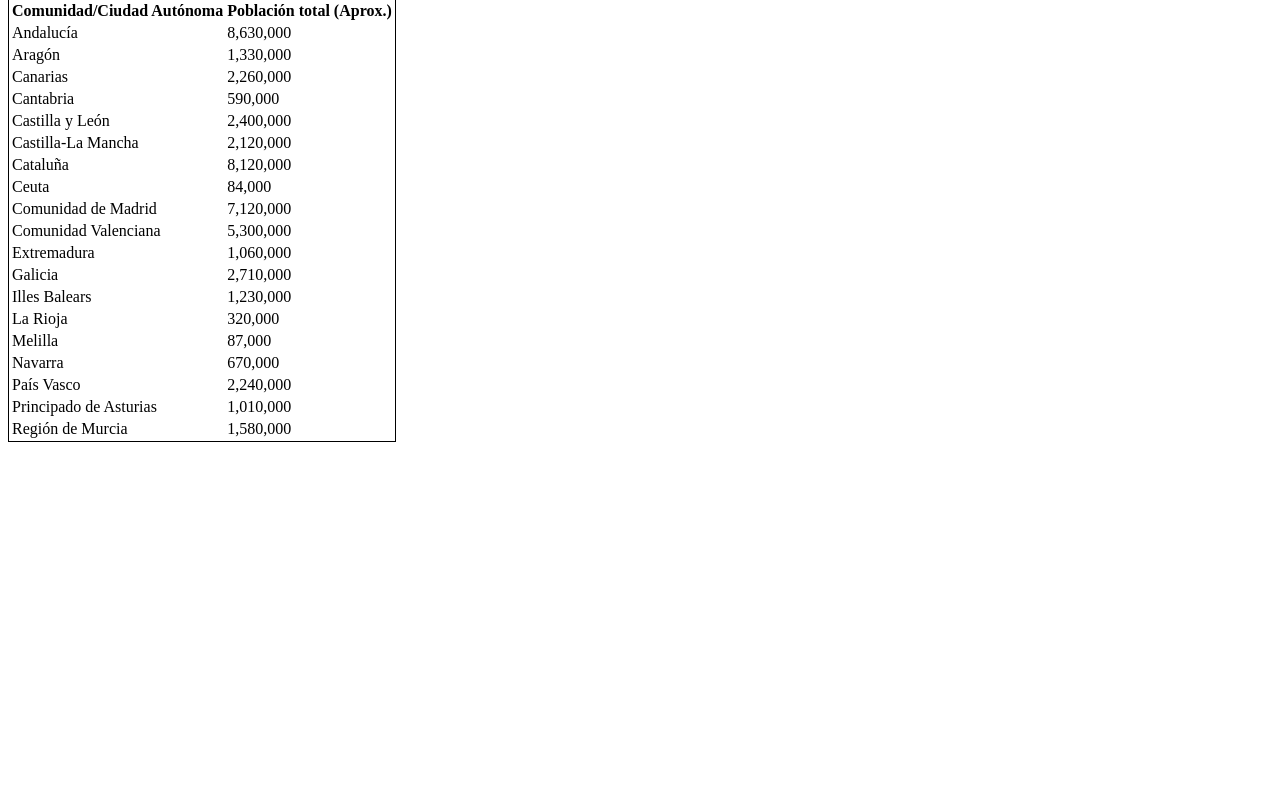
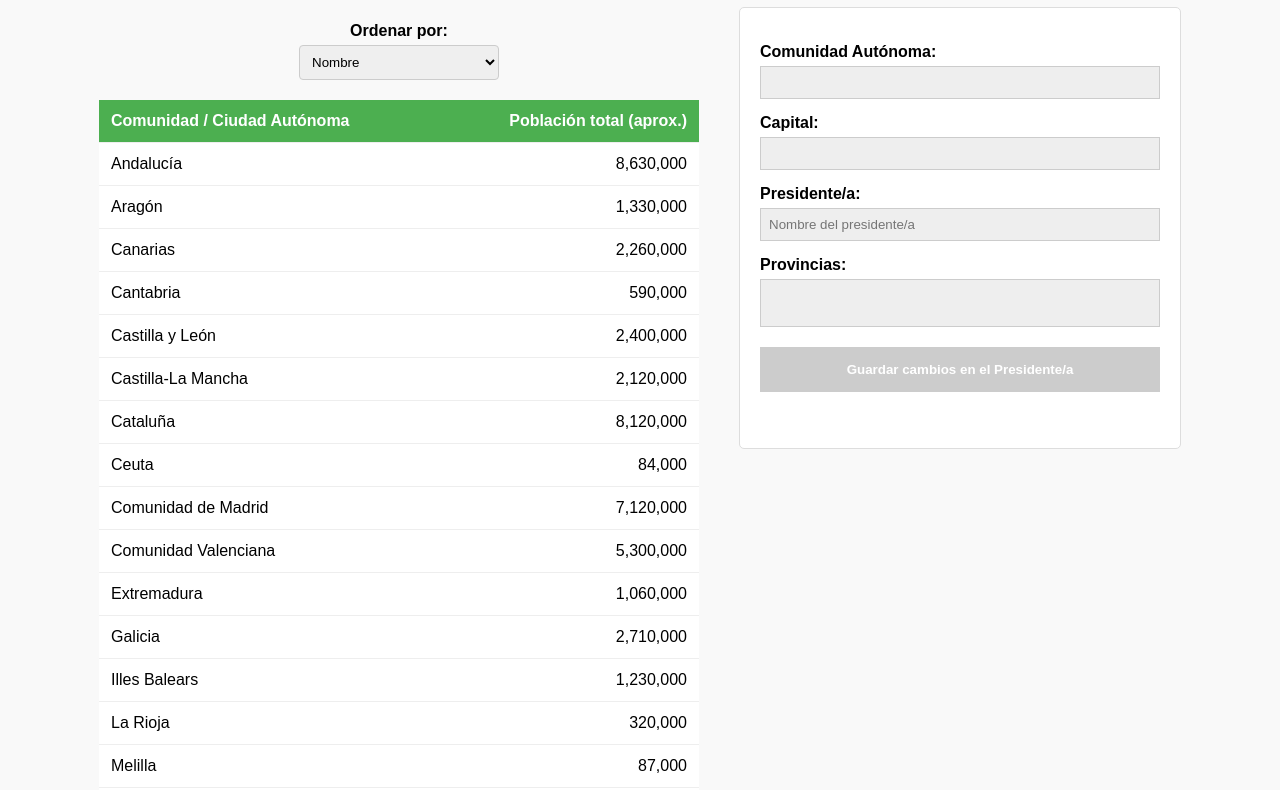
Before and after one commit to Jose-ant-1/recu-final, a website with bundled scripts: page index.html in a window 1280 px wide. Shown: the part 101-891 px from the top of the page. Before the commit the page ends 800 px from the top, so only its background shows below. Built offline with nearby package versions, Linux system fonts and the light colour scheme.

Commit message:
mitad hecha

```diff
--- /dev/null
+++ b/index.css
@@ -0,0 +1,92 @@
+body { font-family: sans-serif; padding: 20px; background-color: #f9f9f9; }
+
+h1 { text-align: center; }
+
+.contenedor-principal {
+    display: flex;
+    gap: 40px;
+    justify-content: center;
+    margin-top: 20px;
+    align-items: flex-start; /* Alinea tabla y formulario arriba */
+}
+
+/* Estilos específicos para el Select */
+label[for="orden"] { display: block; margin-bottom: 5px; font-weight: bold; }
+#orden {
+    padding: 8px;
+    margin-bottom: 20px;
+    border: 1px solid #ccc;
+    border-radius: 4px;
+    width: 200px; /* Ancho fijo para que luzca bien */
+}
+
+/* Estilos Tabla */
+.seccion-tabla {
+    display: flex;
+    flex-direction: column;
+    align-items: center; /* Esto centra el select y la tabla horizontalmente */
+    flex: 1;
+    max-width: 600px;
+}
+table {
+    width: 100%;
+    border-collapse: collapse;
+    background: white;
+}
+.header-tabla { background-color: #4CAF50; color: white; }
+th, td {
+    padding: 12px;
+    border: none; /* Eliminamos bordes de celdas */
+    border-bottom: 1px solid #eee; /* Opcional: una línea muy sutil para separar filas */
+}
+th:first-child, td:first-child { text-align: left; }  /* Nombre a la izquierda */
+th:last-child, td:last-child { text-align: right; } /* Población a la derecha */
+
+.header-tabla { background-color: #4CAF50; color: white; border-bottom: none; }
+/* Cambia la regla tr:hover existente por esta: */
+tbody tr:hover {
+    background-color: #f1f1f1;
+    cursor: pointer;
+}
+
+
+/* Estilos Formulario - Ajustado para altura */
+.seccion-formulario {
+    background: white;
+    padding: 20px;
+    border: 1px solid #ddd;
+    width: 400px;
+    border-radius: 5px;
+    /* Si quieres que ocupe más espacio, puedes usar min-height */
+    min-height: 400px;
+    display: flex;
+    flex-direction: column;
+}
+
+#form-ccaa { display: flex; flex-direction: column; height: 100%; }
+
+label { display: block; margin: 15px 0 5px; font-weight: bold; }
+input, textarea { width: 100%; padding: 8px; box-sizing: border-box; background: #eee; border: 1px solid #ccc; }
+textarea { flex-grow: 1; resize: none; } /* El textarea crecerá para llenar el espacio */
+
+button {
+    width: 100%;
+    padding: 15px;
+    margin-top: 20px;
+    background-color: #2196F3;
+    color: white;
+    border: none;
+    cursor: pointer;
+    font-weight: bold;
+}
+button:disabled { background-color: #ccc; cursor: not-allowed; }
+
+#orden {
+    padding: 8px;
+    margin-bottom: 20px;
+    border: 1px solid #ccc;
+    border-radius: 4px;
+    width: 200px;
+}
+
+.seleccionada { background-color: #d1e7dd !important; }
--- a/index.html
+++ b/index.html
@@ -1,32 +1,50 @@
 <!DOCTYPE html>
-<html lang="en">
+<html lang="es">
 <head>
     <meta charset="UTF-8">
+    <title>Comunidades y Ciudades Autónomas de España</title>
+    <link rel="stylesheet" href="index.css">
     <script src="index.js" type="module"></script>
-    <title>Title</title>
 </head>
 <body>
-<h1>Comunidades y ciudades autónomas de España</h1>
+<h1>Comunidades y Ciudades Autónomas de España</h1>
 
-<div>
-    <label>Ordenar por:</label>
+<div class="contenedor-principal">
+    <div class="seccion-tabla">
+        <label for="orden">Ordenar por:</label>
         <select id="orden">
             <option value="nombre">Nombre</option>
             <option value="poblacion">Población</option>
         </select>
-    <table style="border: 1px solid black;">
+
+        <table>
             <thead>
-            <tr>
-                <th>Comunidad/Ciudad Autónoma</th>
-                <th>Población total (Aprox.)</th>
+            <tr class="header-tabla">
+                <th>Comunidad / Ciudad Autónoma</th>
+                <th>Población total (aprox.)</th>
             </tr>
             </thead>
-        <tbody class=""></tbody>
-
+            <tbody id="tbody-ccaa"></tbody>
         </table>
-
     </div>
 
+    <div class="seccion-formulario">
+        <form id="form-ccaa">
+            <label>Comunidad Autónoma:</label>
+            <input type="text" id="ccaa" readonly>
 
+            <label>Capital:</label>
+            <input type="text" id="capital" readonly>
+
+            <label>Presidente/a:</label>
+            <input type="text" id="presidente" placeholder="Nombre del presidente/a">
+
+            <label>Provincias:</label>
+            <textarea id="provincias" readonly></textarea>
+
+            <button type="button" id="btn-guardar" disabled>Guardar cambios en el Presidente/a</button>
+        </form>
+    </div>
+</div>
 </body>
 </html>
--- a/index.js
+++ b/index.js
@@ -1,5 +1,4 @@
-import  {ccaa} from "./data/ccaa.js";
-
+import {ccaa} from "./data/ccaa.js";
 
 function mostrarComunidades(listaATomar = ccaa, orden) {
     let listaOrden = [...listaATomar];
@@ -11,23 +10,55 @@ function mostrarComunidades(listaATomar = ccaa, orden) {
     }
 
     return listaOrden.map(comunidad => `
-        <tr>
-        <td>${comunidad.nombre}</td>
-        <td>${comunidad.poblacion_total.toLocaleString()}</td>
+        <tr data-nombre="${comunidad.nombre}">
+            <td>${comunidad.nombre}</td>
+            <td>${comunidad.poblacion_total.toLocaleString()}</td>
         </tr>
     `).join("");
+}
 
-
-}
 
 document.addEventListener("DOMContentLoaded", event => {
     const tabla = document.querySelector("tbody");
-    const orden = document.querySelector("#orden").value;
-    console.log(orden)
-    tabla.innerHTML = mostrarComunidades(ccaa, orden);
+    const orden = document.querySelector("#orden");
 
-    document.addEventListener("change", tabla.innerHTML = mostrarComunidades(ccaa, orden))
+    const inputCcAa = document.querySelector("#ccaa");
+    const inputCapital = document.querySelector("#capital");
+    const inputPresidente = document.querySelector("#presidente");
+    const inputProvincias = document.querySelector("#provincias");
+    const btnGuardar = document.querySelector("#btn-guardar");
 
+    function actualizarTabla() {
+        let valor = orden.value;
+        tabla.innerHTML = mostrarComunidades(ccaa, valor);
+    }
 
+    actualizarTabla();
+
+    orden.addEventListener("change", actualizarTabla);
+
+    tabla.addEventListener("click", (e) => {
+      const fila = e.target.closest("tr");
+
+      if (!fila) return;
+
+      const ccaaSelect = fila.dataset.nombre;
+      const comunidad = ccaa.find(c => c.nombre === ccaaSelect);
+
+      if (comunidad) {
+          inputCcAa.value = comunidad.nombre;
+          inputCapital.value = comunidad.capital;
+          inputPresidente.value = comunidad.presidente;
+
+          inputProvincias.value = comunidad.provincias.map(p => p.nombre).join("\n");
+
+          btnGuardar.disabled = false;
+
+          document.querySelectorAll("tr").forEach(tr => tr.classList.remove("seleccionada"));
+          fila.classList.add("seleccionada");
+
+      }
+
+    });
 
 })
```
Lines whose indentation alone changed are shown as unchanged.
